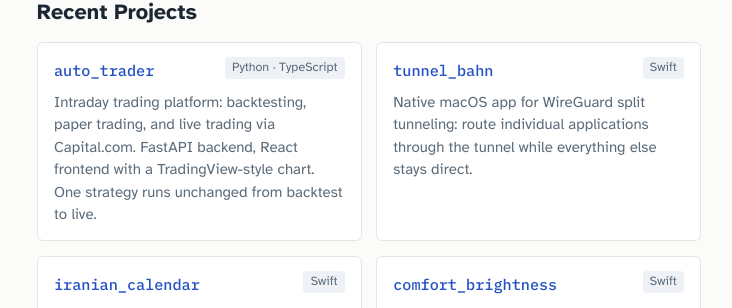
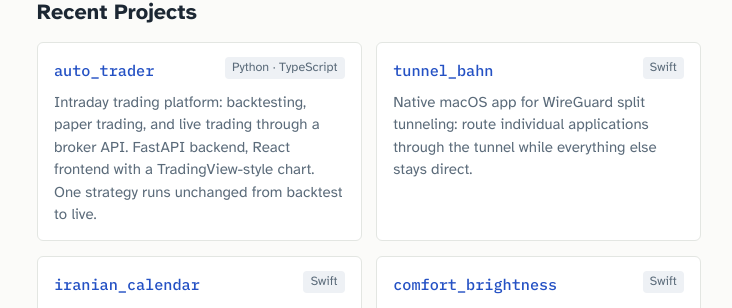
Before and after one commit to maparham/maparham.github.io, a Jekyll site: the page built from index.html, in a window 1280 px wide and 900 px high, scrolled down 386 px. Shown: the part 167-475 px from the top of the window, without its empty margins (271-1003 px from the left). Built offline with Jekyll 4.4.1, drawn with Linux system fonts in a browser that asks for light colours.

Commit message:
Describe auto_trader broker integration generically
Co-Authored-By: Claude Fable 5 <noreply@anthropic.com>
Claude-Session: https://claude.ai/code/session_0165mf58GSreQ7uPA3pBrNLb

```diff
--- a/index.html
+++ b/index.html
@@ -44,7 +44,7 @@ hands-on software development.
   <li>
     <span class="lang">Python · TypeScript</span>
     <a class="repo" href="https://github.com/maparham/auto_trader">auto_trader</a>
-    <p>Intraday trading platform: backtesting, paper trading, and live trading via Capital.com. FastAPI backend, React frontend with a TradingView-style chart. One strategy runs unchanged from backtest to live.</p>
+    <p>Intraday trading platform: backtesting, paper trading, and live trading through a broker API. FastAPI backend, React frontend with a TradingView-style chart. One strategy runs unchanged from backtest to live.</p>
   </li>
   <li>
     <span class="lang">Swift</span>
```
